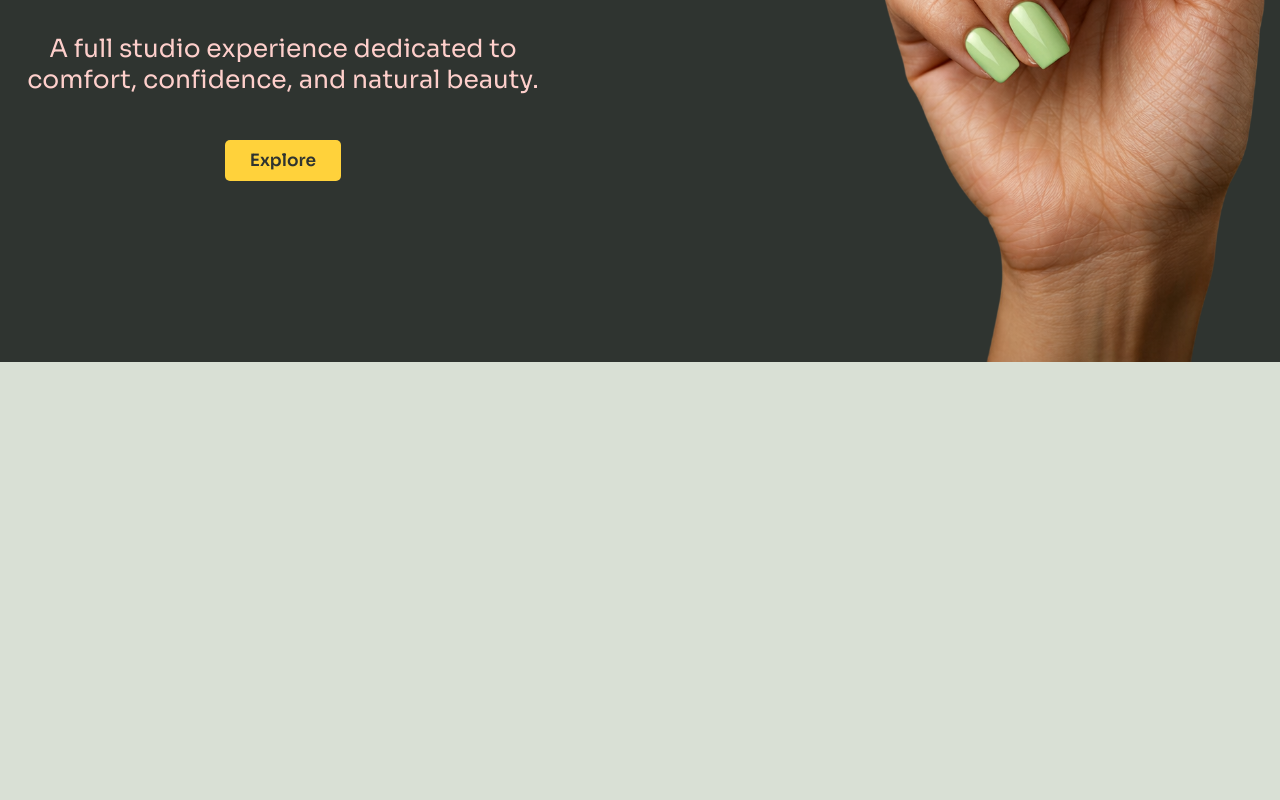
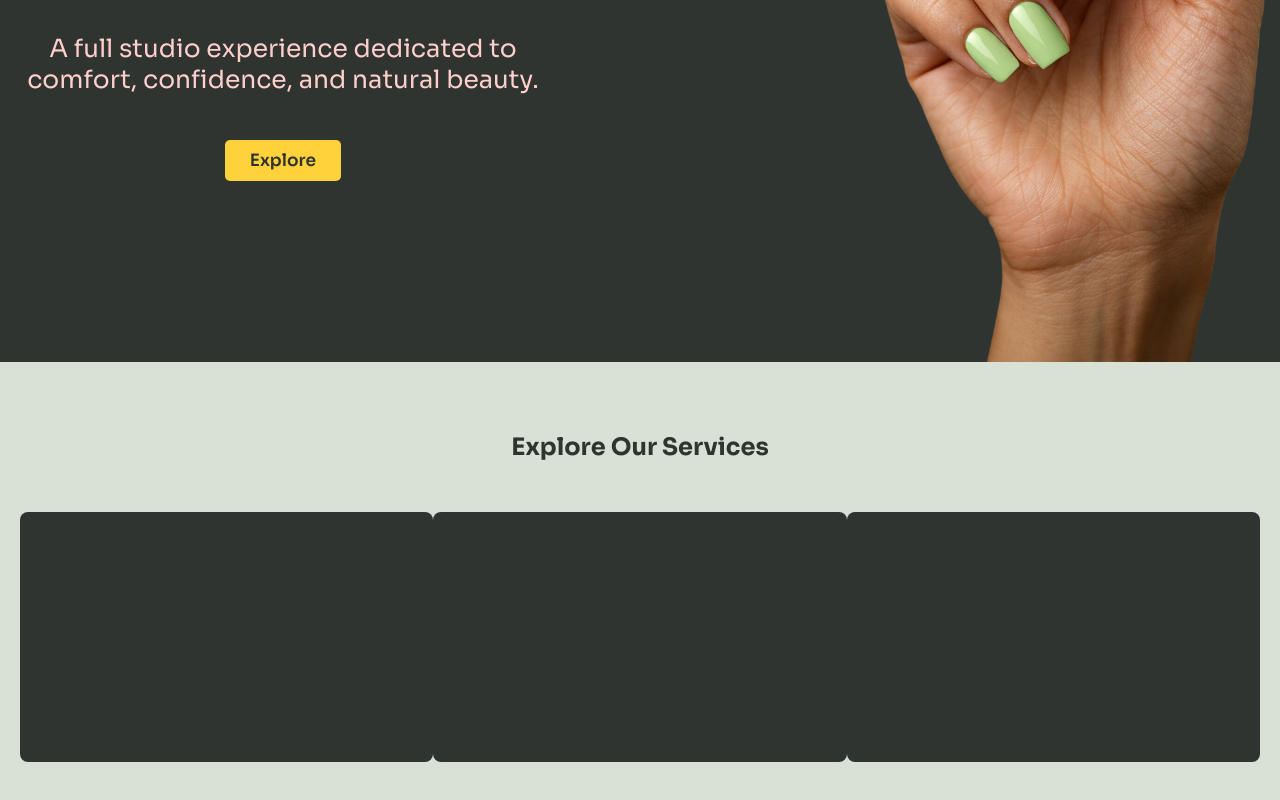
Before and after one commit to Seanjohnferesi/Wakanaka-Website-React-PT2, a React (Vite) app: page / in a window 1280 px wide. Shown: the part 368-1168 px from the top of the page. Built offline with nearby package versions, Linux system fonts and the light colour scheme.

Commit message:
Add services section with service cards

```diff
--- /dev/null
+++ b/src/components/ServicesSection.jsx
@@ -0,0 +1,24 @@
+import "../styles/services-section.css"
+import {services} from "../utils/servicesData.js"
+
+function ServicesSection () {
+    return(
+        <section className="services-container">
+            <h1>Explore Our Services</h1>
+            <div className="services">
+                <div className="services-tab">
+                </div>
+
+                <div className="services-tab">
+
+                </div>
+
+                <div className="services-tab">
+
+                </div>
+            </div>
+        </section>
+    )
+}
+
+export default ServicesSection
--- a/src/pages/Home.jsx
+++ b/src/pages/Home.jsx
@@ -1,5 +1,6 @@
 import HeroSection from "../components/HeroSection";
 import Header from "../components/Header";
+import ServicesSection from "../components/ServicesSection";
 
 
 function Home() {
@@ -7,6 +8,7 @@ function Home() {
         <>
             <Header/>
             <HeroSection/>
+            <ServicesSection/>
         </>
 
     )
--- /dev/null
+++ b/src/styles/services-section.css
@@ -0,0 +1,32 @@
+.services-container{
+    padding: 20px;
+}
+
+h1{
+    text-align: center;
+    color: var(--bg-color);
+    margin: 50px 0;
+}
+
+/***** SERVICES TABS *****/
+.services{
+    display: flex;
+    justify-content: space-evenly;
+}
+
+/***** SERVICES TABS *****/
+.services-tab{
+    width: 500px;
+    height: 250px;
+    border-radius: 8px;
+    background-color: var(--bg-color);
+}
+
+.names{
+    display: flex;
+    justify-content: space-evenly;
+    text-align: center;
+    color: var(--txt-color);
+    font-size: 30px;
+    margin-top: 20px;
+}
```
Also changed, not shown: src/assets/services-section/nail-care.png (added), 1 other file (tests, documents, lock files or other folders).
